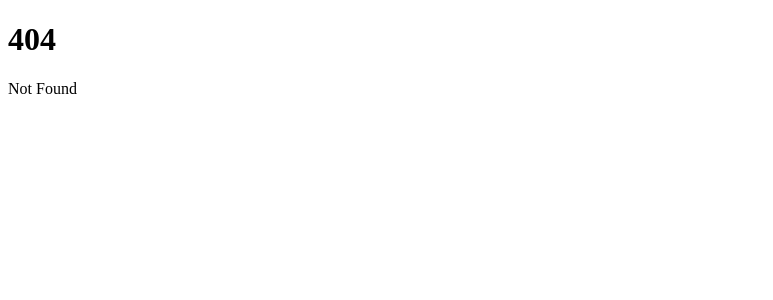
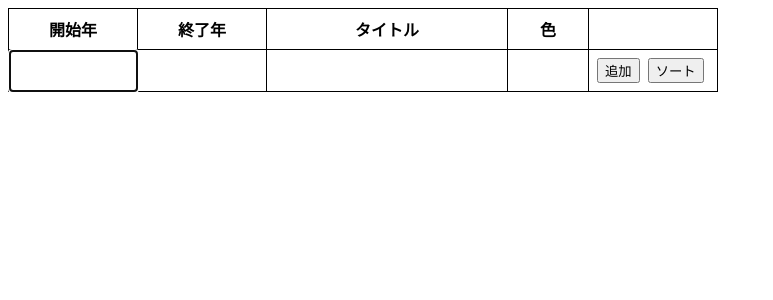
Before and after one commit to redfe/mysirube, a SvelteKit app: page /edit in a window 1280 px wide. Before the commit this address had no page. Shown: the top 300 px of the page, without its empty margins (0-773 px from the left). Built offline with nearby package versions, Linux system fonts and the light colour scheme.

Commit message:
データ編集

```diff
--- /dev/null
+++ b/src/routes/edit/+page.svelte
@@ -0,0 +1,102 @@
+<script lang="ts">
+	type Data = {
+		start: string;
+		end?: string;
+		title: string;
+		color?: string;
+	};
+
+	let start: string = $state('');
+	let end: string = $state('');
+	let title: string = $state('');
+	let color: string = $state('');
+	let datas: Data[] = $state([]);
+	let startElm: HTMLElement;
+
+	function add() {
+		datas.push({ start, end, title, color });
+		start = '';
+		end = '';
+		title = '';
+		startElm?.focus();
+	}
+
+	function sort() {
+		datas.sort((a, b) => parseInt(a.start) - parseInt(b.start));
+	}
+
+	function remove(index: number) {
+		datas.splice(index, 1);
+	}
+
+	$effect(() => {
+		if (startElm) startElm.focus();
+	});
+</script>
+
+<table>
+	<thead>
+		<tr>
+			<th>開始年</th>
+			<th>終了年</th>
+			<th>タイトル</th>
+			<th>色</th>
+			<th></th>
+		</tr>
+	</thead>
+	<tbody>
+		<tr>
+			<td bind:textContent={start} contenteditable="true" bind:this={startElm}></td>
+			<td bind:textContent={end} contenteditable="true"></td>
+			<td bind:textContent={title} contenteditable="true"></td>
+			<td bind:textContent={color} contenteditable="true"></td>
+			<td style="background-color:{color}"
+				><button onclick={add}>追加</button><button onclick={sort}>ソート</button></td
+			>
+		</tr>
+		{#each datas as data, i (i)}
+			<tr>
+				<td bind:textContent={data.start} contenteditable="true"></td>
+				<td bind:textContent={data.end} contenteditable="true"></td>
+				<td bind:textContent={data.title} contenteditable="true"></td>
+				<td bind:textContent={data.color} contenteditable="true"></td>
+				<td style="background-color:{data.color}"><button onclick={() => remove(i)}>×</button> </td>
+			</tr>
+		{/each}
+	</tbody>
+</table>
+
+<style>
+	table,
+	th,
+	td {
+		border-collapse: collapse;
+		border: solid 1px;
+		padding: 0.5rem;
+	}
+	thead th:nth-child(1) {
+		width: 7rem;
+	}
+	thead th:nth-child(2) {
+		width: 7rem;
+	}
+	thead th:nth-child(3) {
+		width: 14rem;
+	}
+	thead th:nth-child(4) {
+		width: 4rem;
+	}
+	thead th:nth-child(4) {
+		width: 4rem;
+	}
+	thead th:nth-child(5) {
+		width: 7rem;
+	}
+	tbody tr:nth-child(1) {
+		td:nth-child(5) {
+			display: flex;
+			gap: 0.5rem;
+			border: none;
+		}
+	}
+</style>
```
